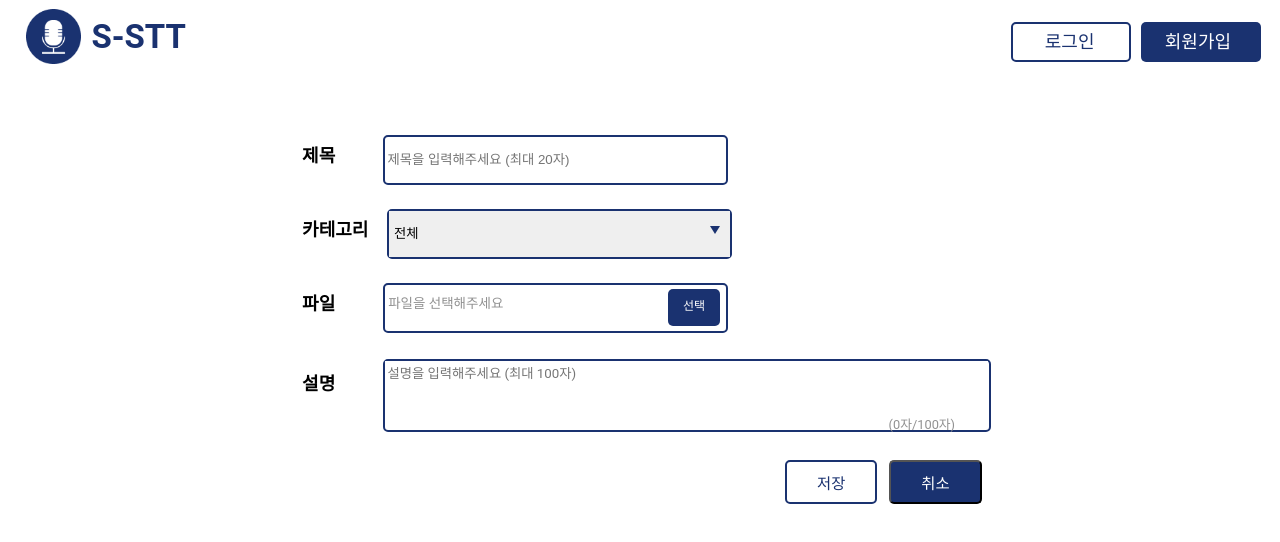
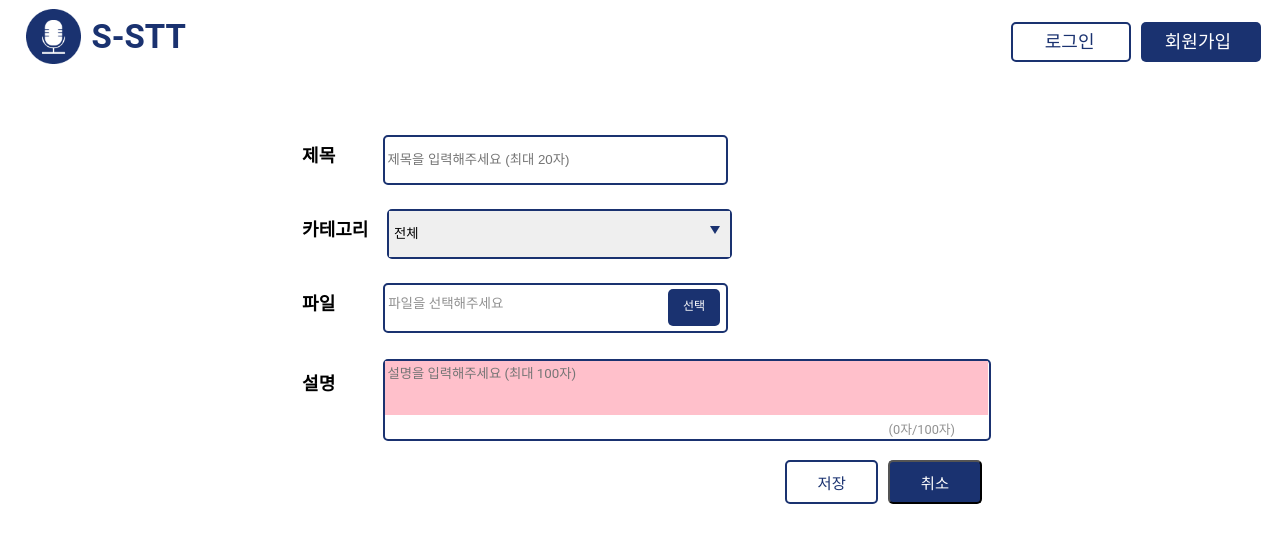
Before and after one commit to WebProject-STT/Front-end, a React (Create React App) app: page /addPost in a window 1280 px wide. Shown: the top 542 px of the page. Built offline with nearby package versions, Linux system fonts and the light colour scheme; the HTML template or start-up script is replaced by a standard one.

Commit message:
리팩토링: 설명 입력창 크기 조정 및 게시글 작성 페이지에서 페이지 이동 시 history 사용하도록 수정

```diff
--- a/src/common/CheckValue.js
+++ b/src/common/CheckValue.js
@@ -2,7 +2,11 @@ export function isEmpty(value) {
 	return value.length === 0;
 }
 
-export function isCorrectLength(value, minSize, maxSize = 1000000) {
-	const length = value.length;
+export function isCorrectLength(value, minSize = 0, maxSize = 1000000) {
+	const length = ((s, b, i, c) => {
+		for (b = i = 0; (c = s.charCodeAt(i++)); b += c >> 11 ? 3 : c >> 7 ? 2 : 1);
+		return b;
+	})(value);
+	console.log(length);
 	return length >= minSize && length <= maxSize;
 }
--- a/src/common/PrivateRoute.js
+++ b/src/common/PrivateRoute.js
@@ -4,7 +4,7 @@ import { useUserState } from '../contexts/UserContext';
 
 function PrivateRoute({ component: Component, ...rest }) {
 	const { userName } = useUserState();
-	return <Route {...rest} render={(props) => (userName ? <Redirect to="/postList" /> : <Component {...props} />)} />;
+	return <Route {...rest} render={(props) => (userName ? <Redirect to="/postList/1" /> : <Component {...props} />)} />;
 }
 
 export default PrivateRoute;
--- a/src/components/AddPost.js
+++ b/src/components/AddPost.js
@@ -9,7 +9,7 @@ import '../styles/WritePost.scss';
 import '../styles/Button.scss';
 import '../styles/Text.scss';
 
-function AddPost() {
+function AddPost({ history }) {
 	const [category, setCategory] = useState(categoryList[0].cg_title);
 	const [uploadFile, setUploadFile] = useState({
 		fileName: Words.SELECT_FILE,
@@ -31,6 +31,10 @@ function AddPost() {
 		});
 	};
 
+	const goBack = () => {
+		history.goBack();
+	};
+
 	const getMessage = () => {
 		let message = '';
 		if (isEmpty(title)) {
@@ -45,15 +49,16 @@ function AddPost() {
 		const message = getMessage();
 		if (!isEmpty(message)) {
 			alert(message);
-			e.preventDefault();
+		} else {
+			goBack();
 		}
 		// api호출하는 코드 작성, 데이터 업로드 성공시 postList로 이동
 	};
 
 	const confirmCancel = (e) => {
 		const isConfirm = window.confirm(Words.ASK_ADD_CANCEL);
-		if (!isConfirm) {
-			e.preventDefault();
+		if (isConfirm) {
+			goBack();
 		}
 	};
 
@@ -119,16 +124,16 @@ function AddPost() {
 				</div>
 				<div className={classNames('write', 'input-area', 'small')}>
 					<div className={classNames('write', 'button-area')}>
-						<Link to="/postList" className={classNames('write', 'write-link')} onClick={postData}>
-							<button className={classNames('button', 'white', 'write-post', 'big')}>
-								<span className={classNames('text', 'blue', 'write-post')}>{Words.SAVE}</span>
-							</button>
-						</Link>
-						<Link to="/postList" className={classNames('write', 'write-link')} onClick={confirmCancel}>
-							<button className={classNames('button', 'blue', 'write-post', 'big')}>
-								<span className={classNames('text', 'white', 'write-post')}>{Words.CANCEL}</span>
-							</button>
-						</Link>
+						{/* <Link to="/postList" className={classNames('write', 'write-link')} onClick={postData}> */}
+						<button className={classNames('button', 'white', 'write-post', 'big')} onClick={postData}>
+							<span className={classNames('text', 'blue', 'write-post')}>{Words.SAVE}</span>
+						</button>
+						{/* </Link> */}
+						{/* <Link to="/postList" className={classNames('write', 'write-link')} onClick={confirmCancel}> */}
+						<button className={classNames('button', 'blue', 'write-post', 'big')} onClick={confirmCancel}>
+							<span className={classNames('text', 'white', 'write-post')}>{Words.CANCEL}</span>
+						</button>
+						{/* </Link> */}
 					</div>
 				</div>
 			</div>
--- a/src/components/Contents.js
+++ b/src/components/Contents.js
@@ -4,7 +4,7 @@ import Words from '../common/Words';
 import '../styles/ViewPost.scss';
 
 function Contents({ contents }) {
-	const { ct_title, ct_date, ct_keywords, ct_description, ct_subjects, ct_origin } = contents;
+	const { ct_title, ct_date, ct_keywords, ct_desc, ct_subjects, ct_origin } = contents;
 
 	return (
 		<>
@@ -27,7 +27,7 @@ function Contents({ contents }) {
 				})}
 			</div>
 			<div className={classNames('contents-area')}>
-				<span className={classNames('text', 'post-detail')}>{ct_description}</span>
+				<span className={classNames('text', 'post-detail')}>{ct_desc}</span>
 			</div>
 			{/* subjects 인덱스 div와 span태그에 넣어야됨 */}
 			{ct_subjects.map((subject) => {
--- a/src/hooks/useAsync.js
+++ b/src/hooks/useAsync.js
@@ -44,7 +44,7 @@ function useAsync(callback, deps = []) {
 
 	useEffect(() => {
 		fetchData();
-	}, deps);
+	}, [deps]);
 
 	return [state, fetchData];
 }
--- a/src/hooks/useInputs.js
+++ b/src/hooks/useInputs.js
@@ -1,5 +1,6 @@
 import { useReducer, useCallback } from 'react';
 import Words from '../common/Words';
+import { isCorrectLength } from '../common/CheckValue';
 
 function inputsReducer(state, action) {
 	switch (action.type) {
@@ -24,7 +25,9 @@ export function useInputs(initialForm) {
 		(e, sum_id = 0, element_name = '', isFocus = false, isSpace = false) => {
 			let { name, value } = e.target;
 			let length = value.length;
-			if (name === 'title' && length > 20) {
+			if (name === 'title' && !isCorrectLength(value, 0, 60)) {
+				console.log(isCorrectLength(value, 0, 20));
+				console.log(value);
 				alert(Words.LIMIT_TITLE_LENGTH);
 			} else if (name === 'subjects') {
 				dispatch({ type: 'CHANGE_SUBJECT', sum_id, element_name, value });
--- a/src/styles/WritePost.scss
+++ b/src/styles/WritePost.scss
@@ -77,7 +77,7 @@ $gray: #c4c4c4;
 		&.big {
 			display: block;
 			width: 88%;
-			height: 73px;
+			height: 82px;
 			// left: 0.5%;
 		}
 
@@ -129,7 +129,8 @@ $gray: #c4c4c4;
 			// display: inline-block;
 			// margin-right: 1%;
 			margin-left: auto;
-			// margin-bottom: 10%;
+			top: 10%;
+			// margin-bottom: 5px;
 			// background-color: yellow;
 		}
 	}
@@ -169,7 +170,7 @@ textarea {
 	font-family: Roboto;
 	border: none;
 	resize: none;
-	// background-color: yellow;
+	background-color: pink;
 	&::placeholder {
 		font-family: Roboto;
 		font-style: normal;
```
Also changed, not shown: src/components/PostList.js (+2 -12 lines), 1 other file (tests, documents, lock files or other folders).
